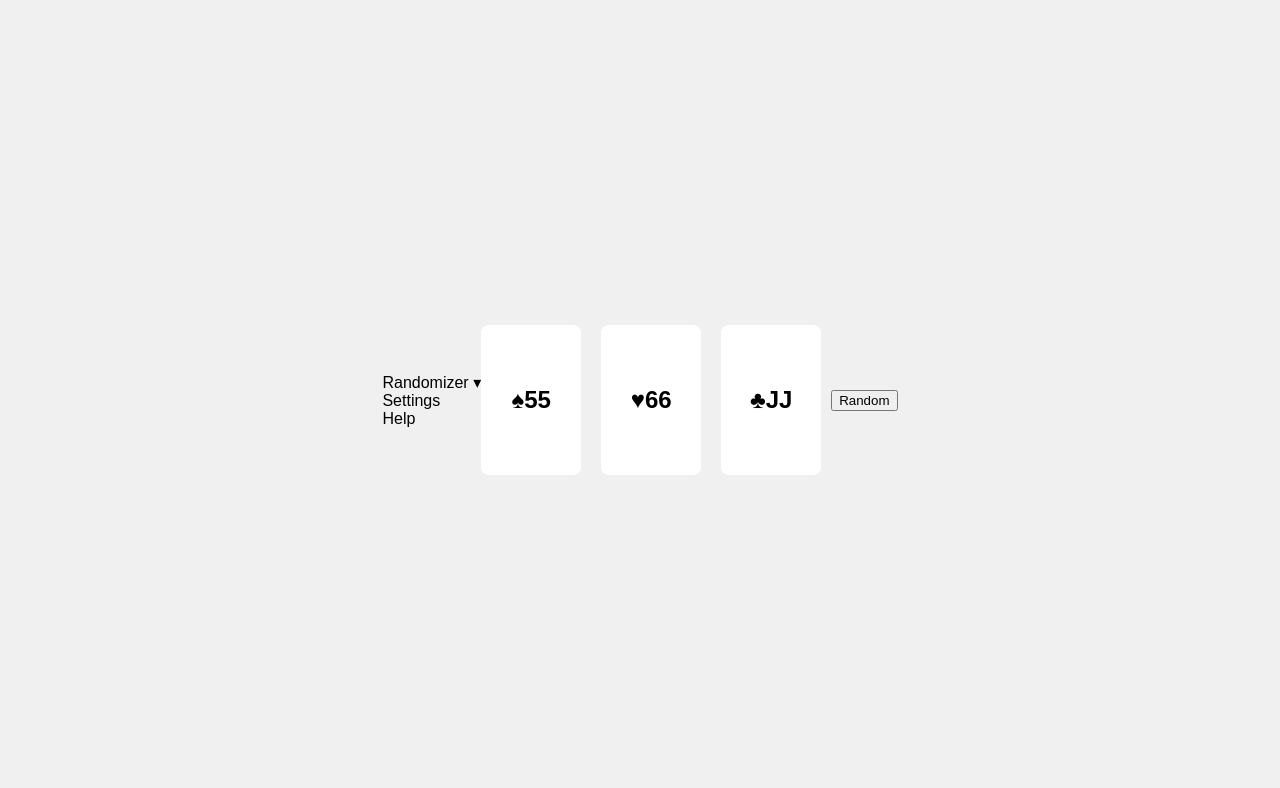
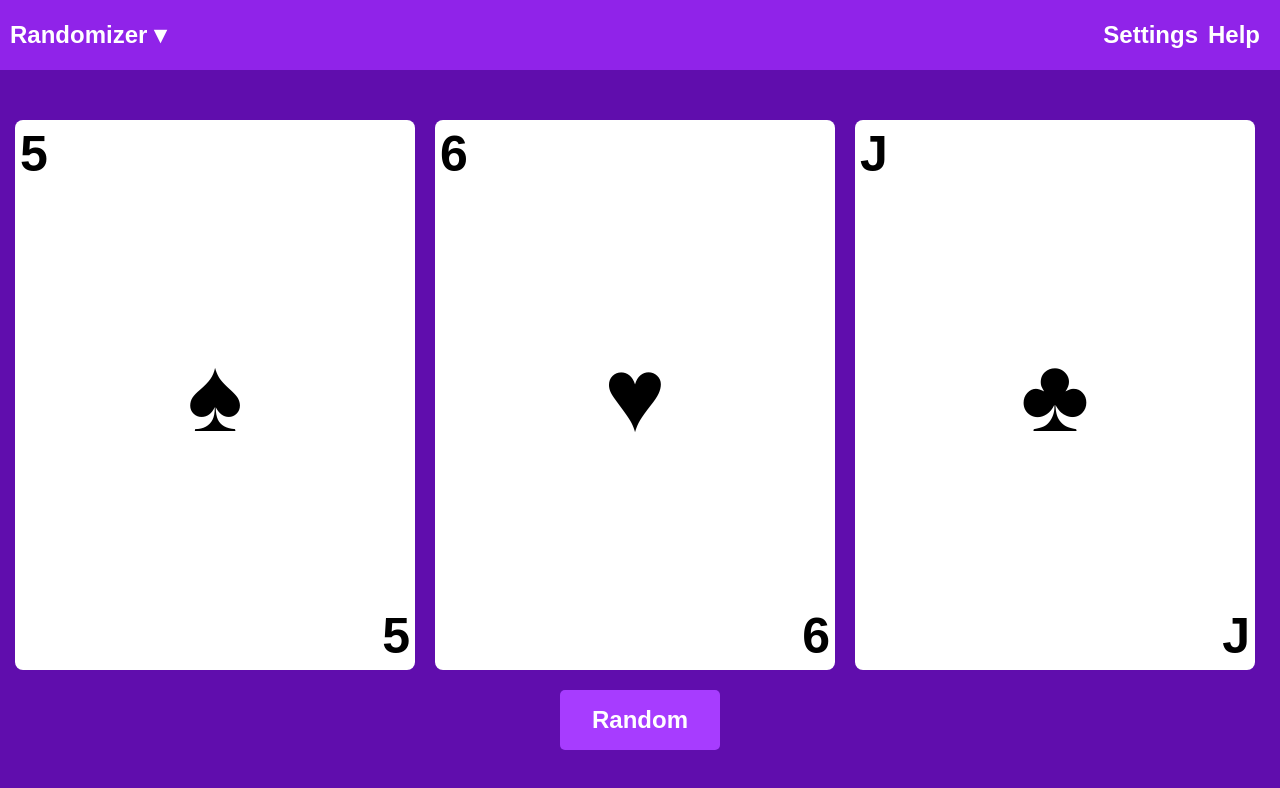
Before and after one commit to Jaonai05/Jaonai05.github.io, a plain HTML site: page index.html in a window 1280 px wide. Both pictures are taken after a click on the button "Random". Drawn offline with Linux system fonts and the light colour scheme.

Commit message:
Update style.css

```diff
--- a/style.css
+++ b/style.css
@@ -1,21 +1,20 @@
 body {
-    display: flex;
-    justify-content: center;
-    align-items: center;
-    height: 100vh;
   margin: 0;
   font-family: 'Arial', sans-serif;
-    background-color: #f0f0f0;
+  background-color: rgb(96, 13, 173);
 }
 
 #game-board {
   display: flex;
   gap: 10px;
+  justify-content: center;
+  align-items: center;
+  margin-top: 50px;
 }
 
 .card {
-    width: 100px;
-    height: 150px;
+  width: 400px;
+  height: 550px;
   background-color: #fff;
   border-radius: 8px;
   display: flex;
@@ -26,4 +25,96 @@ body {
   cursor: pointer;
   user-select: none;
   margin-right: 10px;
+  position: relative;
 }
+
+.card .symbol {
+  font-size: 105px;
+  position: absolute;
+  top: 50%;
+  left: 50%;
+  transform: translate(-50%, -50%);
+}
+
+.card .number {
+  font-size: 50px;
+  position: absolute;
+  top: 5px;
+  left: 5px;
+}
+
+.card .number.bottom {
+  top: auto;
+  left: auto;
+  right: 5px;
+  bottom: 5px;
+}
+
+.top-bar {
+  background-color: rgb(144, 35, 233);
+  color: white;
+  display: flex;
+  align-items: center;
+  padding: 10px;
+  height: 50px;
+}
+
+.menu-btn:hover + .menu-dropdown,
+.menu-dropdown:hover {
+  display: flex;
+}
+
+.menu-btn {
+  cursor: pointer;
+  font-size: 1.5em;
+  font-weight: bold;
+}
+
+.menu-dropdown {
+  display: none;
+  position: absolute;
+  top: 40px;
+  left: 0;
+  background-color: rgb(144, 35, 233);
+  color: white;
+  padding: 80px;
+  border-radius: 8px;
+  width: auto;
+  height: auto;
+  flex-direction: column;
+  transform: translateY(24px);
+}
+
+.purple-box {
+  width: 20px;
+  height: 20px;
+  background-color: rgb(144, 35, 233);
+  margin-top: 10px;
+}
+
+.spacer {
+  flex: 2;
+}
+
+.settings-btn,
+.help-btn {
+  cursor: pointer;
+  margin-right: 10px;
+  font-size: 1.5em;
+  font-weight: bold;
+}
+
+#random-button {
+  margin-top: 20px;
+  padding: 16px 32px;
+  background-color: rgb(167, 60, 255);
+  color: white;
+  border: none;
+  cursor: pointer;
+  border-radius: 5px;
+  font-weight: bold;
+  font-size: 1.5em;
+  position: absolute;
+  left: 50%;
+  transform: translateX(-50%);
+}
```
Lines whose indentation alone changed are shown as unchanged.
